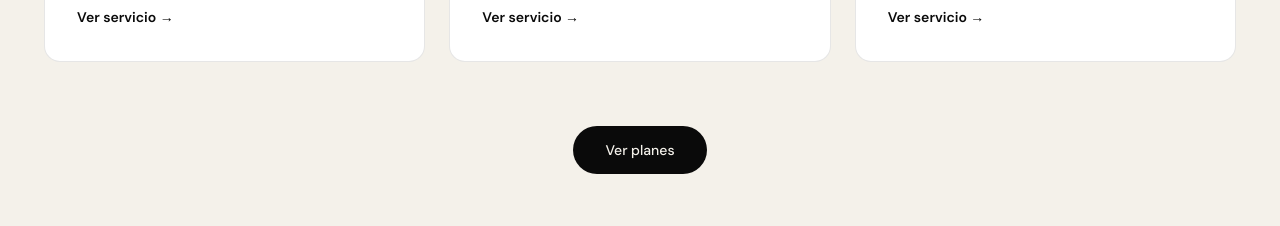
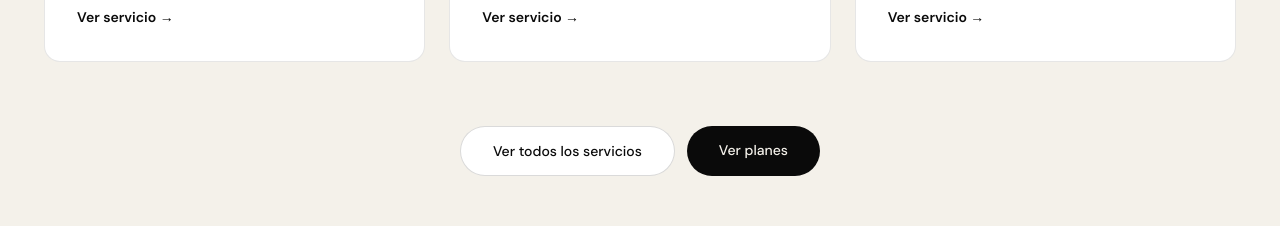
Before and after one commit to stellier7/IAGO, a Next.js app: page / in a window 1280 px wide. Shown: the part 1440-1666 px from the top of the page. Built offline with nearby package versions, Linux system fonts and the light colour scheme.

Commit message:
Link homepage services section to the /servicios hub.
Add a clear CTA so visitors can open full service pages from the pillars block.

Co-authored-by: stellier-fracta <stellier-fracta@users.noreply.github.com>

```diff
--- a/components/Services.tsx
+++ b/components/Services.tsx
@@ -185,7 +185,13 @@ export default function Services() {
             ? mobileCardGrid
             : desktopCardGrid}
 
-        <div className="mt-12 flex justify-center md:mt-16">
+        <div className="mt-12 flex flex-wrap justify-center gap-3 md:mt-16">
+          <a
+            href="/servicios"
+            className="rounded-full border border-ink/15 bg-white px-8 py-3.5 text-sm font-medium text-ink transition hover:border-coral hover:text-coral"
+          >
+            Ver todos los servicios
+          </a>
           <a
             href="/pricing"
             className="rounded-full bg-ink px-8 py-3.5 text-sm font-medium text-bone transition hover:bg-coral"
```
